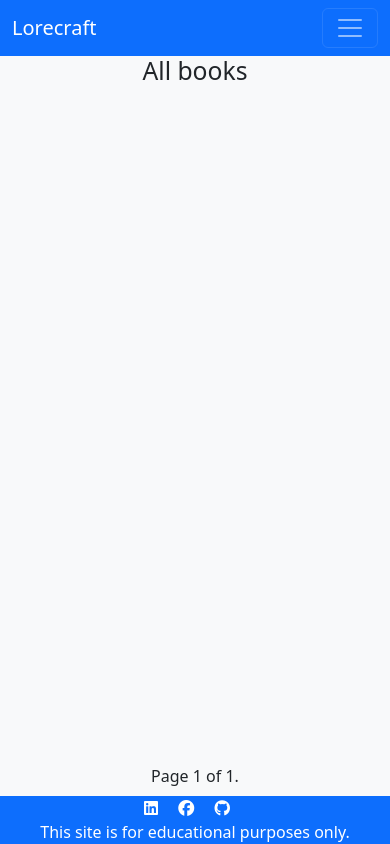
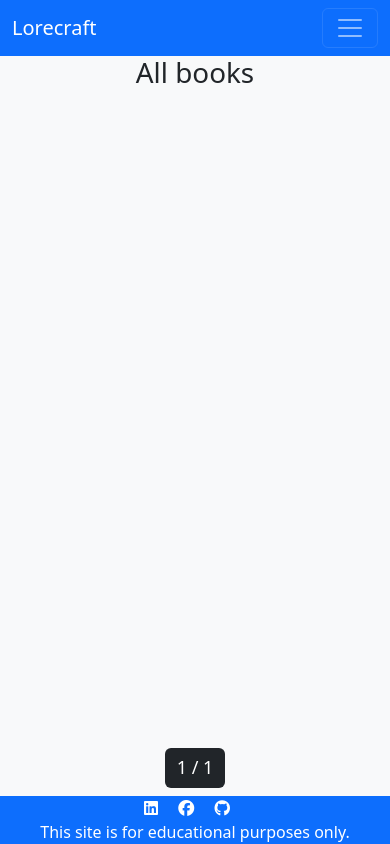
Before and after one commit to bartoszgebarowski/lorecraft, a Django app: page /books/ in a window 390 px wide. Run offline with Django 3.2, Linux system fonts and the light colour scheme; data that the repository does not hold is empty; some libraries are stand-ins or nearby versions.

Commit message:
update structure and styling

```diff
--- a/books/templates/books.html
+++ b/books/templates/books.html
@@ -3,7 +3,7 @@
 {% load static %}
 {% block content %}
   <section class="container">
-    <h2 class="text-center">All books</h2>
+    <h1 class="text-center">All books</h1>
     <!--TODO add searchbar-->
     <div class="container">
       <div class="row justify-content-center align-items-center">
@@ -20,10 +20,10 @@
             >
             </a>
             <div class="card-body">
-              <h5 class="card-title">{{book.title}}</h5>
-              <h6 class="card-subtitle mb-2 text-muted">
+              <h2 class="card-title">{{book.title}}</h2>
+              <div class="card-subtitle mb-2 text-muted">
                 {% for author in book.authors.all %} {{author.first_name}} {{author.last_name}}{% endfor %}
-              </h6>
+              </div>
               <div class="small">
                 Categories:{% for genre in book.genres.all %} {{ genre | title }} {% endfor %}
               </div>
@@ -34,25 +34,20 @@
       </div>
     </div>
   </section>
-<!-- TODO PAGINATION  -->
 {% endblock %}
 {% block pagination%}
-<div class="d-flex justify-content-center mb-2">
-  <span class="step-links">
+<div id="paginatior-container" class="d-flex justify-content-center mb-2 gap-5px ">
       {% if page_obj.has_previous %}
-          <a href="?page=1">&laquo; first</a>
-          <a href="?page={{ page_obj.previous_page_number }}">previous</a>
+          <a href="?page=1" class="btn btn-dark" role="button">&laquo;</a>
+          <a href="?page={{ page_obj.previous_page_number }}" class="btn btn-dark" role="button">&lsaquo;</a>
+      {% endif %}
+          <span class="page-counter text-center">
+             {{ page_obj.number }} / {{ page_obj.paginator.num_pages }}
+          </span>
+      {% if page_obj.has_next %}
+          <a href="?page={{ page_obj.next_page_number }}" class="btn btn-dark" role="button">&rsaquo;</a>
+          <a href="?page={{ page_obj.paginator.num_pages }}" class="btn btn-dark" role="button">&raquo;</a>
       {% endif %}
 
-      <span class="current">
-          Page {{ page_obj.number }} of {{ page_obj.paginator.num_pages }}.
-      </span>
-
-      {% if page_obj.has_next %}
-          <a href="?page={{ page_obj.next_page_number }}">next</a>
-          <a href="?page={{ page_obj.paginator.num_pages }}">last &raquo;</a>
-      {% endif %}
-  </span>
 </div>
-
 {% endblock  %}
--- a/books/templates/create_review.html
+++ b/books/templates/create_review.html
@@ -3,12 +3,14 @@
 {% load static %}
 {% load crispy_forms_tags %}
 {% block content %}
+<div class="d-flex align-items-center flex-column">
     <h1>Add review to {{book.title}}</h1>
     <form method="POST" action="{% url 'create_review' book.slug %}">
         {% csrf_token %}
         {{form | crispy}}
-        <div>
-            <button type="submit">Add review</button>
+        <div class="text-center">
+            <button type="submit" class="btn btn-success mt-2">Add review</button>
         </div>
     </form>
+</div>
 {% endblock %}
--- a/static/css/style.css
+++ b/static/css/style.css
@@ -51,6 +51,13 @@ input {
 
 .card {
     margin-bottom: 20px;
+}
+
+.page-counter {
+  background-color: #212529;
+  color: white;
+  padding: 0.375rem;
+  border-radius: 6px;
 }
 
 /* SINGLE BOOK PAGE */
@@ -125,4 +132,9 @@ input {
   .overall-rating {
     text-align: center;
   }
+  #paginatior-container a, #paginatior-container span {
+    width:  60px;
+    height: 40px;
+    font-size: 18px;
+  }
 }
```
Also changed, not shown: books/templates/delete_review_confirmation.html (+9 -4 lines), books/templates/edit_review.html (+5 -4 lines).
